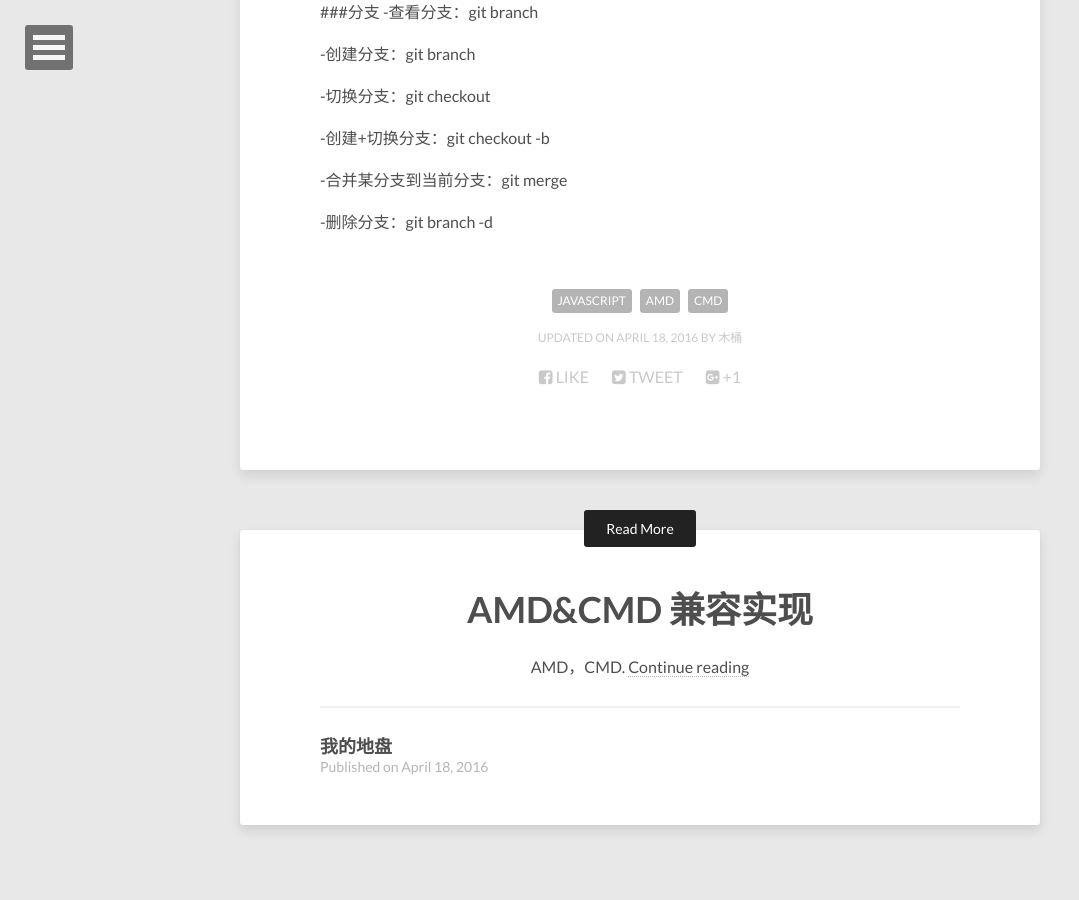
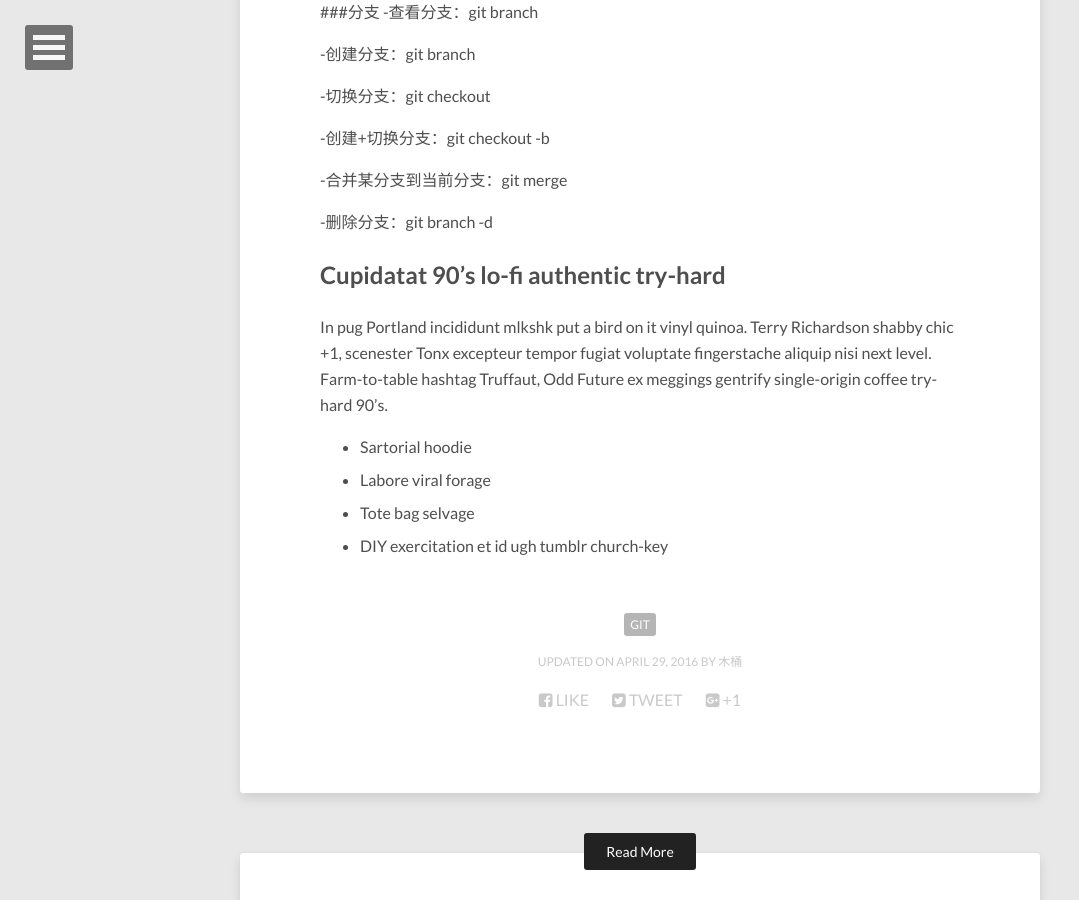
Before and after one commit to choukin/choukin.github.io, a Jekyll site: the page built from _posts/2016-04-29-git-help.md, in a window 1280 px wide and 900 px high, scrolled down 573 px. Shown: the whole window, without its empty margins (0-1079 px from the left). Built offline with Jekyll 4.4.1, drawn with Linux system fonts in a browser that asks for light colours; nearby versions of some CDN libraries.

Commit message:
update git

```diff
--- a/_posts/2016-04-29-git-help.md
+++ b/_posts/2016-04-29-git-help.md
@@ -2,8 +2,8 @@
 layout: post
 title: Git命令
 description: "Git."
-modified: 2016-04-18
-tags: [javascript,AMD,CMD]
+modified: 2016-04-29
+tags: [git]
 image:
   feature: avatar.jpg
   credit: dargadgetz
@@ -24,3 +24,12 @@ image:
 -合并某分支到当前分支：git merge <name>
 
 -删除分支：git branch -d <name>
+
+## Cupidatat 90's lo-fi authentic try-hard
+
+In pug Portland incididunt mlkshk put a bird on it vinyl quinoa. Terry Richardson shabby chic +1, scenester Tonx excepteur tempor fugiat voluptate fingerstache aliquip nisi next level. Farm-to-table hashtag Truffaut, Odd Future ex meggings gentrify single-origin coffee try-hard 90's.
+
+* Sartorial hoodie
+* Labore viral forage
+* Tote bag selvage
+* DIY exercitation et id ugh tumblr church-key
```
